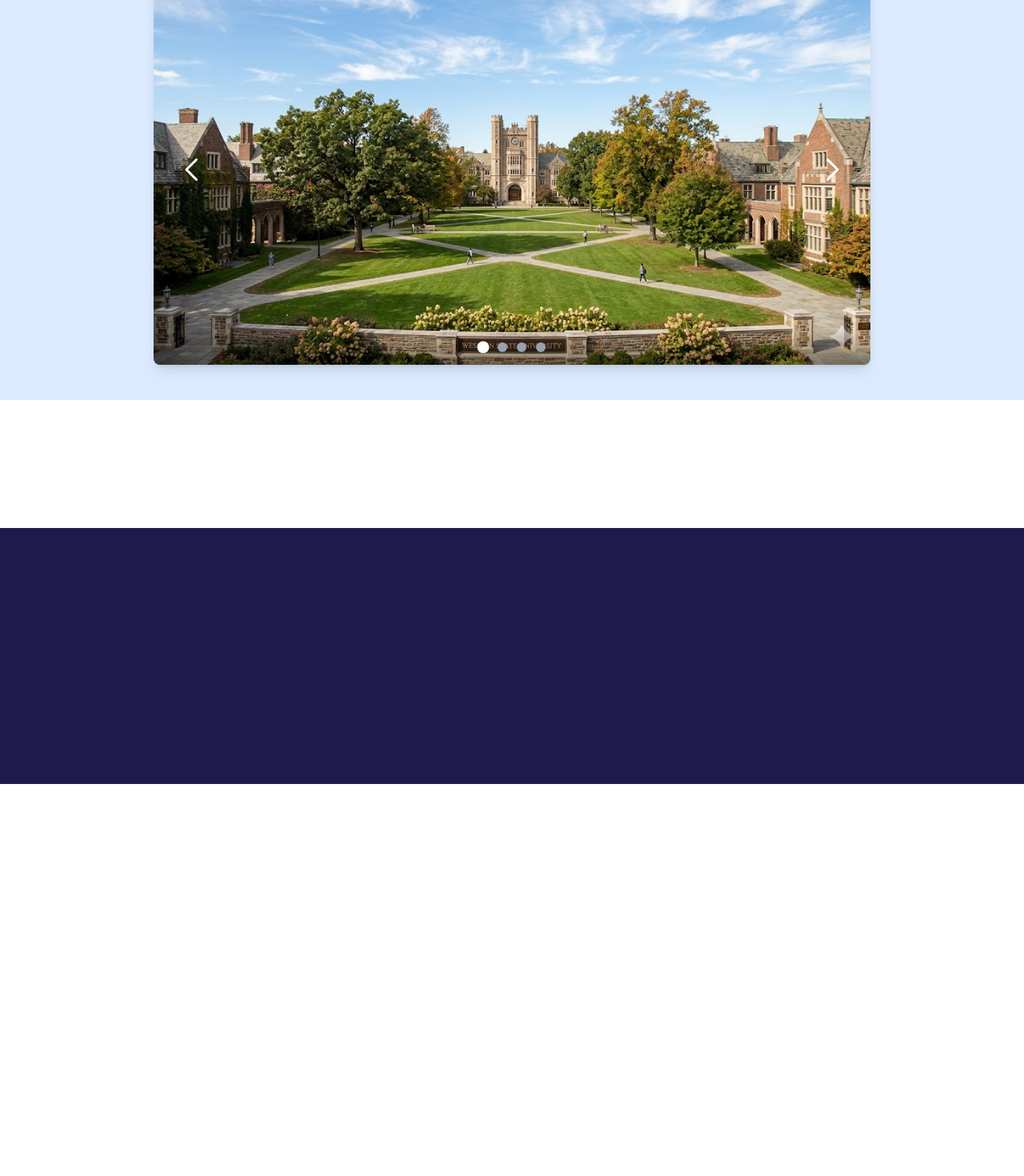
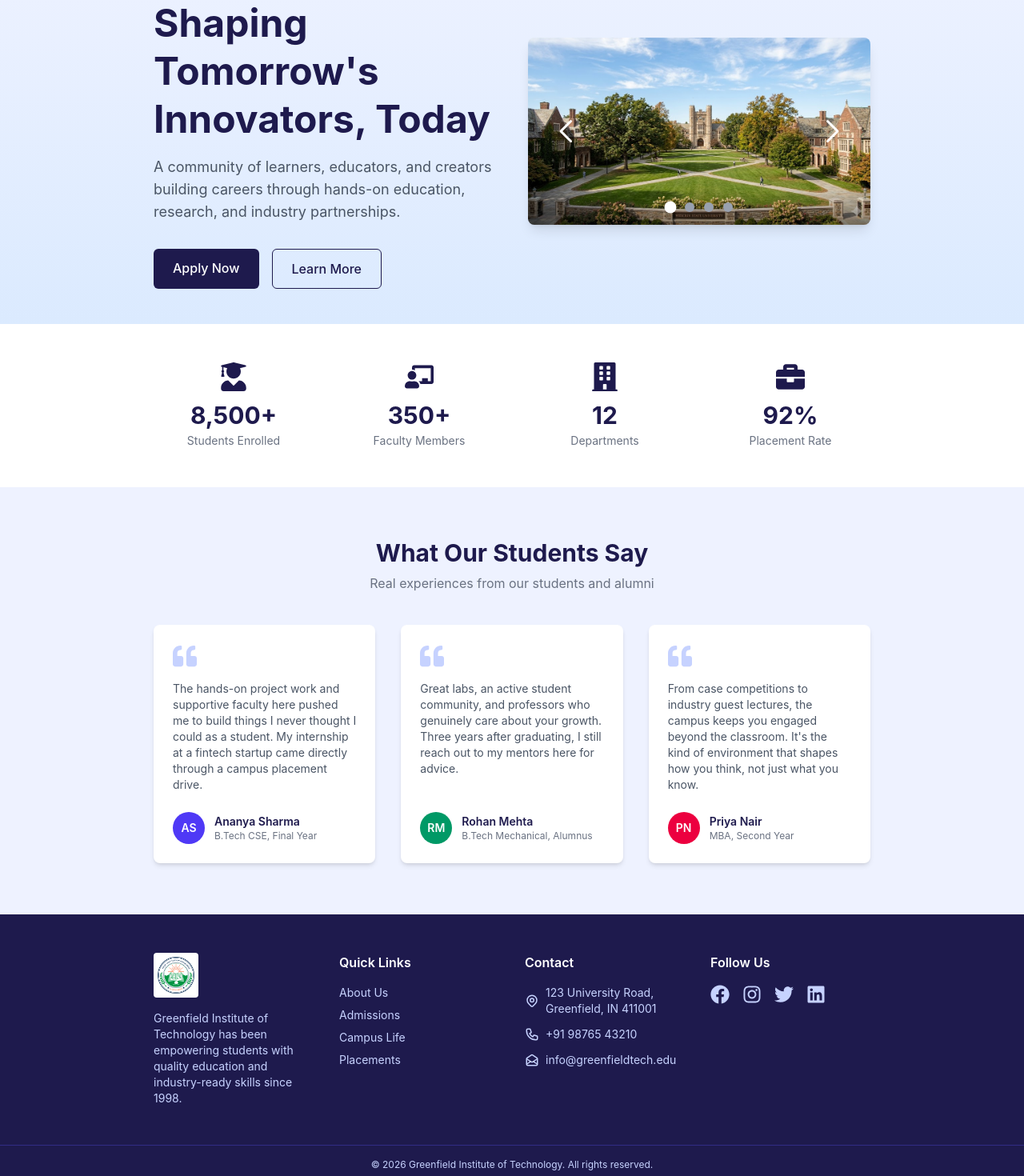
Before and after one commit to startershubham14/campus-portal, a React (Vite) app in the folder frontend/campus-portal/: page / in a window 1280 px wide. Shown: the part 199-1669 px from the top of the page at 80% size. Before the commit the page ends 1179 px from the top, so only its background shows below. Built offline with nearby package versions, Linux system fonts and the light colour scheme; no server answers.

Commit message:
edited landing page and allowed patch requests

```diff
--- a/frontend/campus-portal/src/pages/landing.tsx
+++ b/frontend/campus-portal/src/pages/landing.tsx
@@ -7,6 +7,10 @@ import carousol_image3 from "../assets/carousol_image3.jpeg";
 import carousol_image4 from "../assets/carousol_image4.jpeg";
 import { GoChevronLeft } from "react-icons/go";
 import { GoChevronRight } from "react-icons/go";
+import { FaUserGraduate, FaChalkboardTeacher, FaBuilding, FaBriefcase } from "react-icons/fa";
+import { FaFacebook, FaInstagram, FaTwitter, FaLinkedin } from "react-icons/fa";
+import { HiOutlineMailOpen, HiOutlinePhone, HiOutlineLocationMarker } from "react-icons/hi";
+import { FaQuoteLeft } from "react-icons/fa";
 
 export default function Landing() {
   return (
@@ -16,6 +20,7 @@ export default function Landing() {
         <NavBar />
         <HeroSection />
         <StatBar />
+        <Testimonials />
         <Footer/>
       </header>
     </>
@@ -118,8 +123,34 @@ function HeroSection() {
   ];
 
   return (
-    <div className="bg-blue-100 h-auto">
-      <div className="w-7/10 m-auto py-11">
+    <div className="bg-linear-to-b from-indigo-50 to-blue-100 h-auto">
+      <div className="w-7/10 m-auto py-11 grid grid-cols-1 lg:grid-cols-2 gap-10 items-center">
+        <div>
+          <p className="text-indigo-600 font-semibold tracking-wide uppercase text-sm mb-3">
+            Welcome to Greenfield Institute of Technology
+          </p>
+          <h1 className="text-4xl lg:text-5xl font-bold text-indigo-950 leading-tight mb-4">
+            Shaping Tomorrow's Innovators, Today
+          </h1>
+          <p className="text-gray-600 text-lg mb-8">
+            A community of learners, educators, and creators building careers
+            through hands-on education, research, and industry partnerships.
+          </p>
+          <div className="flex gap-4">
+            <Link
+              to="/admissions"
+              className="bg-indigo-950 text-white px-6 py-3 rounded-md font-medium hover:bg-indigo-800 transition-colors duration-200"
+            >
+              Apply Now
+            </Link>
+            <Link
+              to="/about"
+              className="border border-indigo-950 text-indigo-950 px-6 py-3 rounded-md font-medium hover:bg-indigo-50 transition-colors duration-200"
+            >
+              Learn More
+            </Link>
+          </div>
+        </div>
         <Carousel slides={slides} />
       </div>
     </div>
@@ -176,10 +207,174 @@ function Carousel({ slides }) {
   );
 }
 
+const stats = [
+  { icon: FaUserGraduate, value: "8,500+", label: "Students Enrolled" },
+  { icon: FaChalkboardTeacher, value: "350+", label: "Faculty Members" },
+  { icon: FaBuilding, value: "12", label: "Departments" },
+  { icon: FaBriefcase, value: "92%", label: "Placement Rate" },
+];
+
 const StatBar = () => {
-  return <div className="w-full bg-white h-40"></div>;
+  return (
+    <div className="w-full bg-white py-12">
+      <div className="w-7/10 m-auto grid grid-cols-2 lg:grid-cols-4 gap-8">
+        {stats.map(({ icon: Icon, value, label }) => (
+          <div key={label} className="flex flex-col items-center text-center">
+            <Icon className="text-indigo-950 text-4xl mb-3" />
+            <div className="text-3xl font-bold text-indigo-950">{value}</div>
+            <div className="text-gray-500 text-sm mt-1">{label}</div>
+          </div>
+        ))}
+      </div>
+    </div>
+  );
+};
+
+const testimonials = [
+  {
+    name: "Ananya Sharma",
+    role: "B.Tech CSE, Final Year",
+    initials: "AS",
+    color: "bg-indigo-600",
+    quote:
+      "The hands-on project work and supportive faculty here pushed me to build things I never thought I could as a student. My internship at a fintech startup came directly through a campus placement drive.",
+  },
+  {
+    name: "Rohan Mehta",
+    role: "B.Tech Mechanical, Alumnus",
+    initials: "RM",
+    color: "bg-emerald-600",
+    quote:
+      "Great labs, an active student community, and professors who genuinely care about your growth. Three years after graduating, I still reach out to my mentors here for advice.",
+  },
+  {
+    name: "Priya Nair",
+    role: "MBA, Second Year",
+    initials: "PN",
+    color: "bg-rose-600",
+    quote:
+      "From case competitions to industry guest lectures, the campus keeps you engaged beyond the classroom. It's the kind of environment that shapes how you think, not just what you know.",
+  },
+];
+
+const Testimonials = () => {
+  return (
+    <div className="w-full bg-indigo-50 py-16">
+      <div className="w-7/10 m-auto">
+        <h2 className="text-3xl font-bold text-indigo-950 text-center mb-2">
+          What Our Students Say
+        </h2>
+        <p className="text-gray-500 text-center mb-10">
+          Real experiences from our students and alumni
+        </p>
+
+        <div className="grid grid-cols-1 md:grid-cols-3 gap-8">
+          {testimonials.map(({ name, role, initials, color, quote }) => (
+            <div
+              key={name}
+              className="bg-white rounded-lg shadow-md p-6 flex flex-col"
+            >
+              <FaQuoteLeft className="text-indigo-200 text-3xl mb-4" />
+              <p className="text-gray-600 text-sm flex-1 mb-6">{quote}</p>
+              <div className="flex items-center gap-3">
+                <div
+                  className={`${color} text-white w-10 h-10 rounded-full flex items-center justify-center font-semibold text-sm shrink-0`}
+                >
+                  {initials}
+                </div>
+                <div>
+                  <div className="font-semibold text-indigo-950 text-sm">{name}</div>
+                  <div className="text-gray-500 text-xs">{role}</div>
+                </div>
+              </div>
+            </div>
+          ))}
+        </div>
+      </div>
+    </div>
+  );
 };
 
 const Footer = () => {
-  return <footer className="bg-indigo-950 h-80" />;
+  return (
+    <footer className="bg-indigo-950 text-indigo-200">
+      <div className="w-7/10 m-auto py-12 grid grid-cols-1 md:grid-cols-4 gap-8">
+        <div>
+          <div className="bg-white p-1 rounded w-fit mb-4">
+            <img src={logo} alt="logo" className="w-12 h-12 object-contain" />
+          </div>
+          <p className="text-sm">
+            Greenfield Institute of Technology has been empowering students
+            with quality education and industry-ready skills since 1998.
+          </p>
+        </div>
+
+        <div>
+          <h3 className="text-white font-semibold mb-4">Quick Links</h3>
+          <ul className="space-y-2 text-sm">
+            <li>
+              <Link to="/about" className="hover:text-white transition-colors duration-200">
+                About Us
+              </Link>
+            </li>
+            <li>
+              <Link to="/admissions" className="hover:text-white transition-colors duration-200">
+                Admissions
+              </Link>
+            </li>
+            <li>
+              <Link to="/campus-life" className="hover:text-white transition-colors duration-200">
+                Campus Life
+              </Link>
+            </li>
+            <li>
+              <Link to="/placements" className="hover:text-white transition-colors duration-200">
+                Placements
+              </Link>
+            </li>
+          </ul>
+        </div>
+
+        <div>
+          <h3 className="text-white font-semibold mb-4">Contact</h3>
+          <ul className="space-y-3 text-sm">
+            <li className="flex items-center gap-2">
+              <HiOutlineLocationMarker className="text-lg shrink-0" />
+              123 University Road, Greenfield, IN 411001
+            </li>
+            <li className="flex items-center gap-2">
+              <HiOutlinePhone className="text-lg shrink-0" />
+              +91 98765 43210
+            </li>
+            <li className="flex items-center gap-2">
+              <HiOutlineMailOpen className="text-lg shrink-0" />
+              info@greenfieldtech.edu
+            </li>
+          </ul>
+        </div>
+
+        <div>
+          <h3 className="text-white font-semibold mb-4">Follow Us</h3>
+          <div className="flex gap-4 text-2xl">
+            <a href="#" className="hover:text-white transition-colors duration-200">
+              <FaFacebook />
+            </a>
+            <a href="#" className="hover:text-white transition-colors duration-200">
+              <FaInstagram />
+            </a>
+            <a href="#" className="hover:text-white transition-colors duration-200">
+              <FaTwitter />
+            </a>
+            <a href="#" className="hover:text-white transition-colors duration-200">
+              <FaLinkedin />
+            </a>
+          </div>
+        </div>
+      </div>
+
+      <div className="border-t border-indigo-900 py-4 text-center text-xs">
+        © {new Date().getFullYear()} Greenfield Institute of Technology. All rights reserved.
+      </div>
+    </footer>
+  );
 };
```
Also changed, not shown: 1 other file (tests, documents, lock files or other folders).
